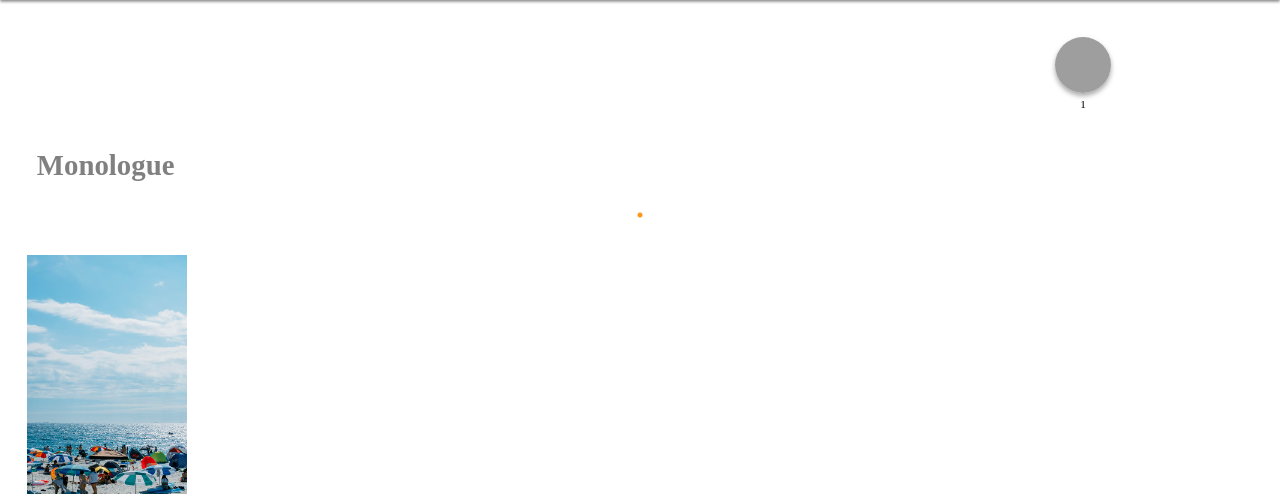
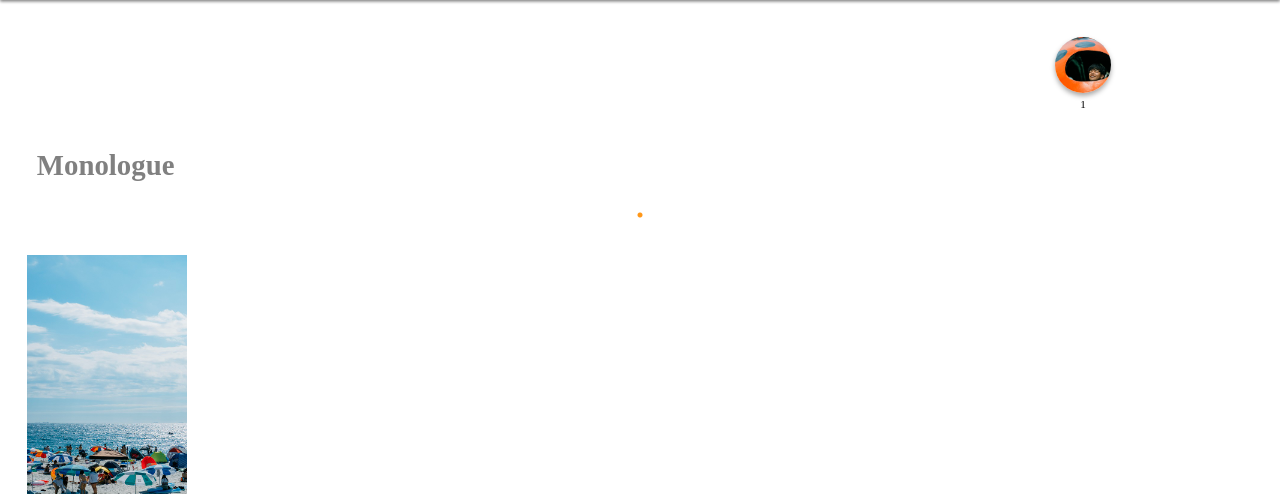
Before and after one commit to ramo798/PRACTICE-notuna, a Django app: page / in a window 1280 px wide. Shown: the part 48-542 px from the top of the page. Run offline with Django 3.2, Linux system fonts and the light colour scheme; tables that the repository leaves empty hold one stand-in row (values such as "Sample post"); grey boxes are pictures that could not be loaded.

Commit message:
一応staticから画像とった

```diff
--- a/main/templates/main/home.html
+++ b/main/templates/main/home.html
@@ -24,7 +24,7 @@
              <form action="#" method="GET">
               <div class="user">
                 <div class="icon_top">
-                  <input type="image" class="img_top" src=" {{ itirana.profpic }} " alt="ユーザーアイコン" />
+                  <input type="image" class="img_top" src="{% static 'img/yayoi.jpg' %}" alt="ユーザーアイコン" />
                 </div>
                 <div class="name_top"> {{ itirana.userid }} </div>
               </div><!--ここまでインデントが変にしちゃった 0914-->
```
